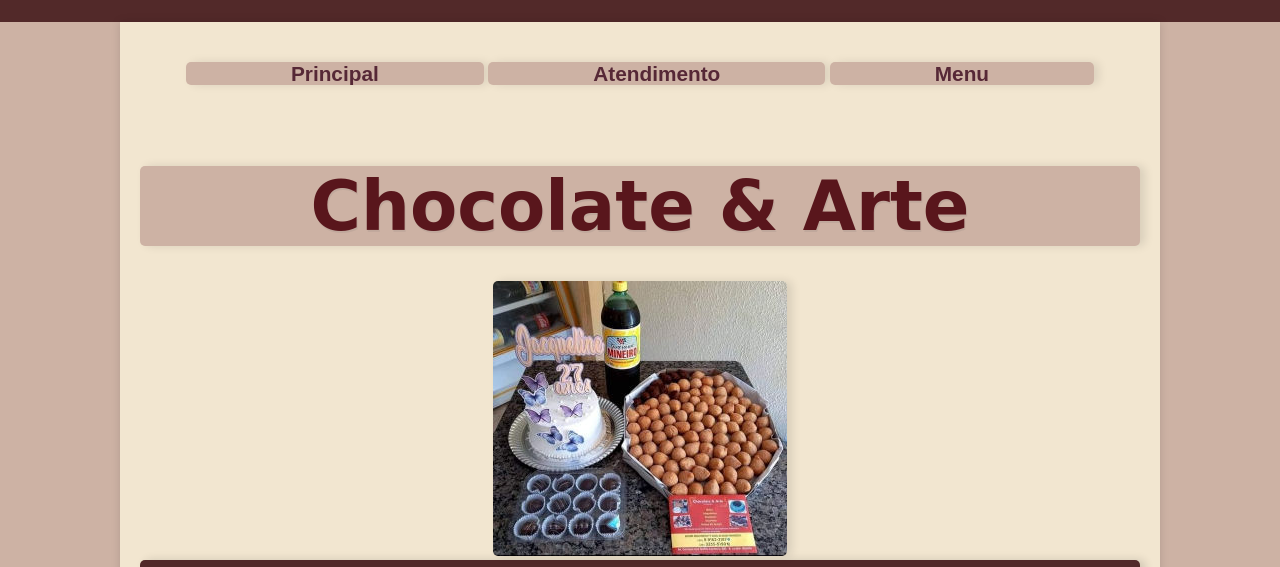
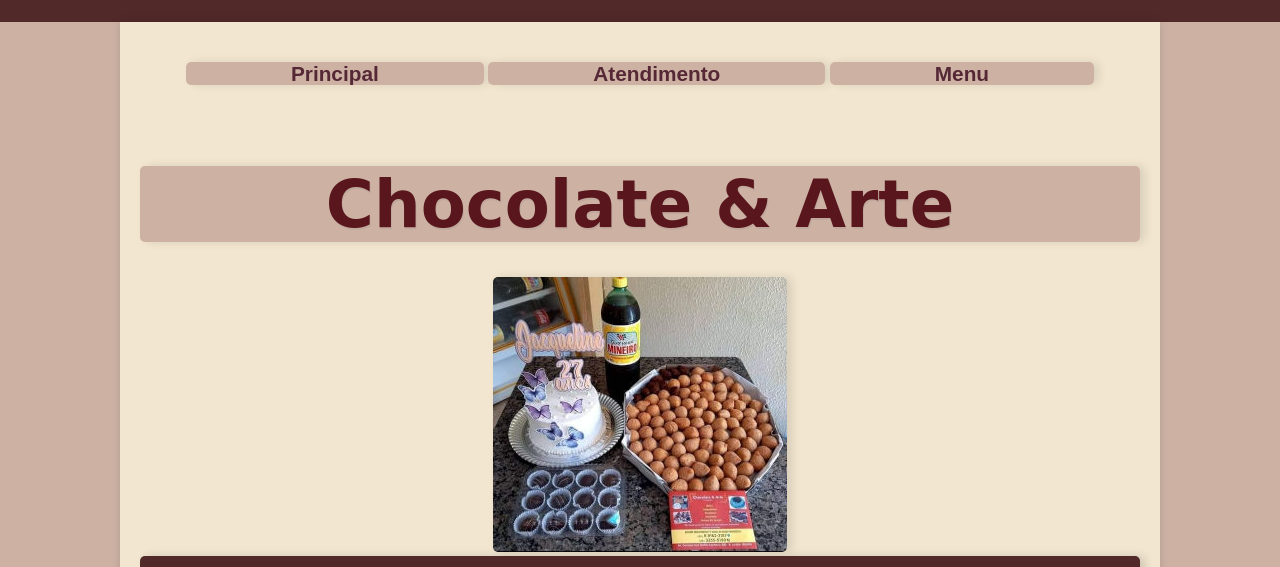
Before and after one commit to vitorgomes-r/Chocoart, a plain HTML site: page index.html in a window 1280 px wide. Shown: the part 234-801 px from the top of the page. Drawn offline with Linux system fonts and the light colour scheme; a web font is replaced by a local one.

Commit message:
chocolate arte vazando

```diff
--- a/style.css
+++ b/style.css
@@ -88,7 +88,7 @@ article img{
 
 article h1{
     font-family:'Caramel', cursive ;
-    font-size: 4.3em;
+    font-size: 4.1em;
     color: var(--cor2);
     margin-top: 10px;
     margin-bottom: 35px;
@@ -96,7 +96,6 @@ article h1{
     box-shadow: 5px 0px 10px 0px rgba(0, 0, 0, 0.107);
     text-shadow: 1px 2px 0px rgba(98, 98, 98, 0.115);
     border-radius: 5px;
-
 }
 
 article p{
```
